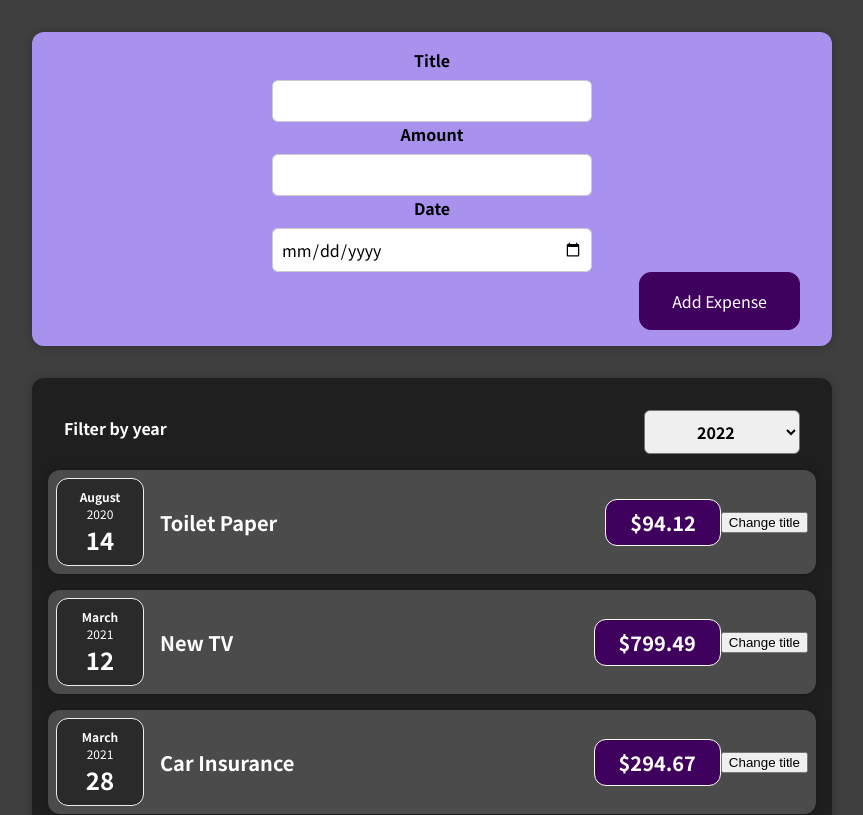
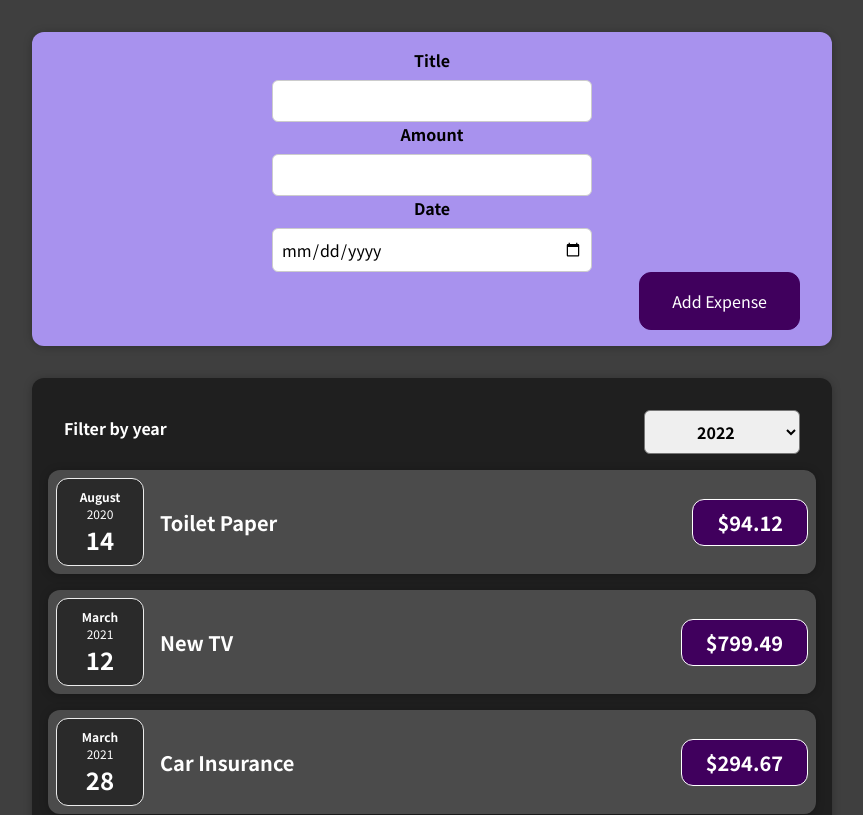
Before and after one commit to paulina-filipiak/Udemy_React_The_Complete_Guide, a React (Create React App) app in the folder 01-starting-setup/: page / in a window 1280 px wide. Shown: the top 815 px of the page, without its empty margins (208-1071 px from the left). Built offline with nearby package versions, Linux system fonts and the light colour scheme; the HTML template or start-up script is replaced by a standard one.

Commit message:
code refactored, adding new expenses works well

```diff
--- a/01-starting-setup/src/App.jsx
+++ b/01-starting-setup/src/App.jsx
@@ -28,14 +28,14 @@ function App() {
 
 	const addExpenseHandler = (expense) => {
 		setExpenses((prevState) => {
-			return [expense, ...prevState]
+			return [...prevState, expense]
 		})
-		console.log(expenses)
+		console.log("expenses from app", expenses)
 	}
 	return (
 		<div>
 			<NewExpense onAddExpense={addExpenseHandler} />
-			<ExpensesAll expenses={expenses} />
+			<ExpensesAll items={expenses} />
 		</div>
 	)
 }
--- a/01-starting-setup/src/components/Expenses/ExpenseItem/ExpenseItem.js
+++ b/01-starting-setup/src/components/Expenses/ExpenseItem/ExpenseItem.js
@@ -1,16 +1,9 @@
-import { useState } from "react"
 import ExpenseDate from "./ExpenseDate/ExpenseDate"
 import Card from "../../UI/Card/Card"
 import "../../UI/Card/card.css"
 import "./ExpenseItem.css"
 
 function ExpenseItem(props) {
-	const [title, setTitle] = useState(props.title)
-
-	const clickHandler = () => {
-		console.log(title)
-		setTitle("Updated!")
-	}
 	return (
 		<Card className="expense-item">
 			<ExpenseDate date={props.date} />
@@ -18,7 +11,6 @@ function ExpenseItem(props) {
 				<h2>{props.title}</h2>
 				<div className="expense-item__price">${props.amount}</div>
 			</div>
-			<button onClick={clickHandler}>Change title</button>
 		</Card>
 	)
 }
--- a/01-starting-setup/src/components/Expenses/ExpensesAll/ExpensesAll.js
+++ b/01-starting-setup/src/components/Expenses/ExpensesAll/ExpensesAll.js
@@ -7,29 +7,28 @@ import { useState } from "react"
 
 function ExpensesAll(props) {
 	const [inputValue, setinputValue] = useState("2020")
-	const [filteredData, setFilteredData] = useState(props.expenses)
+	// const [filteredData, setFilteredData] = useState(props.items)
 
 	const onFilterInput = (queryValue) => {
 		setinputValue(queryValue)
-		const filtered = props.expenses.filter(
-			(expense) => expense.date.getFullYear() == queryValue
-		)
-		setFilteredData(filtered)
+		// const filtered = props.items.filter(
+		// 	(expense) => expense.date.getFullYear().toString() === inputValue
+		// )
+		// setFilteredData(filtered)
 	}
 	console.log(inputValue)
 	return (
 		<Card className="expenses">
 			<ExpensesFilter selected={inputValue} onFilterInput={onFilterInput} />
-			{filteredData.length === 0 && <p>No expenses found.</p>}
-			{filteredData.length > 0 &&
-				filteredData.map((expense) => (
-					<ExpenseItem
-						key={expense.id}
-						title={expense.title}
-						amount={expense.amount}
-						date={expense.date}
-					/>
-				))}
+			{/* {filteredData.length === 0 && <p>No expenses found.</p>} */}
+			{props.items.map((item) => (
+				<ExpenseItem
+					key={item.id}
+					title={item.title}
+					amount={item.amount}
+					date={item.date}
+				/>
+			))}
 		</Card>
 	)
 }
```
